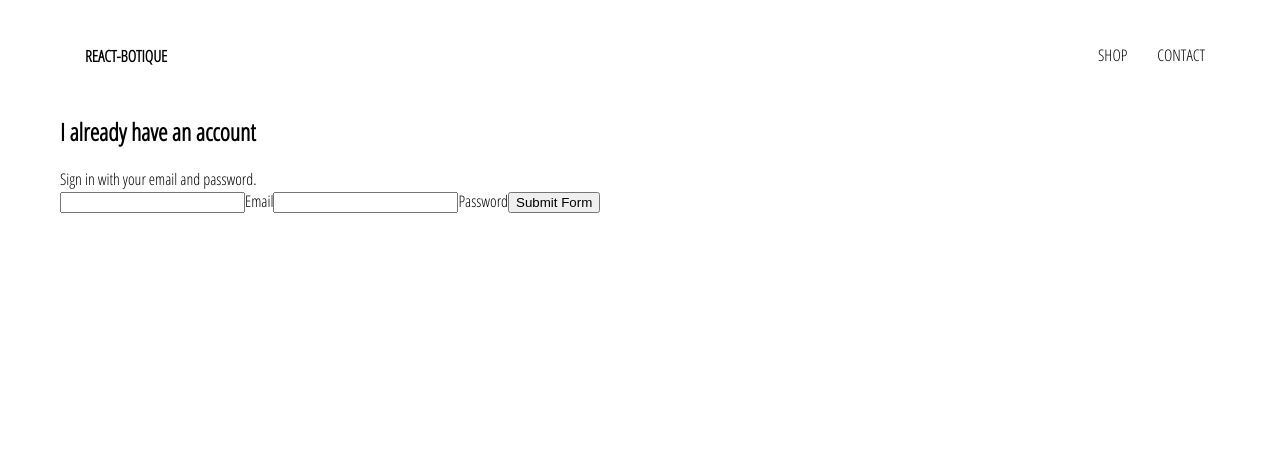
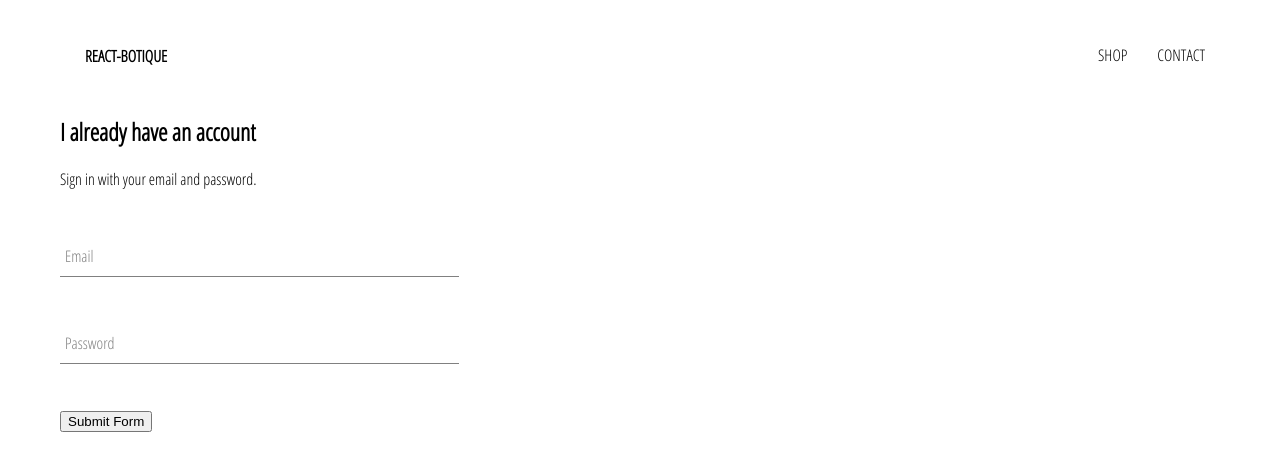
Before and after one commit to NathanielGiron/react-botique, a React (Create React App) app: page /signin in a window 1280 px wide. Shown: the top 470 px of the page. Built offline with nearby package versions, Linux system fonts and the light colour scheme.

Commit message:
added form input component

```diff
--- a/src/components/form-input/form-input.component.jsx
+++ b/src/components/form-input/form-input.component.jsx
@@ -0,0 +1,16 @@
+import React from 'react';
+
+import './form-input.styles.scss';
+
+const FormInput = ({ handleChange, label, ...otherProps}) => (
+  <div className='group'>
+    <input className='form-input' onChange={handleChange} {...otherProps} />
+    {label ? (
+      <label className={`${otherProps.value.length ? 'shrink': ''} form-input-label`}>
+        {label}
+      </label>
+    ) : null}
+  </div>
+);
+
+export default FormInput;
--- a/src/components/form-input/form-input.styles.scss
+++ b/src/components/form-input/form-input.styles.scss
@@ -0,0 +1,54 @@
+$sub-color: grey;
+$main-color: black;
+
+@mixin shrinkLabel {
+  top: -14px;
+  font-size: 12px;
+  color: $main-color;
+}
+
+.group {
+  position: relative;
+  margin: 45px 0;
+
+  .form-input {
+    background: none;
+    background-color: white;
+    color: $sub-color;
+    font-size: 18px;
+    padding: 10px 10px 10px 5px;
+    display: block;
+    width: 100%;
+    border: none;
+    border-radius: 0;
+    border-bottom: 1px solid $sub-color;
+    margin: 25px 0;
+
+    &:focus {
+      outline: none;
+    }
+
+    &:focus ~ .form-input-label {
+      @include shrinkLabel();
+    }
+  }
+
+  input[type='password'] {
+    letter-spacing: 0.3em;
+  }
+
+  .form-input-label {
+    color: $sub-color;
+    font-size: 16px;
+    font-weight: normal;
+    position: absolute;
+    pointer-events: none;
+    left: 5px;
+    top: 10px;
+    transition: 300ms ease all;
+
+    &.shrink {
+      @include shrinkLabel();
+    }
+  }
+}
--- a/src/components/signin/signin.component.jsx
+++ b/src/components/signin/signin.component.jsx
@@ -1,4 +1,6 @@
 import React, { Component } from 'react';
+
+import FormInput from '../form-input/form-input.component';
 
 import './signin.styles.scss';
 
@@ -31,20 +33,20 @@
         <span>Sign in with your email and password.</span>
 
         <form onSubmit={this.handleSubmit}>
-          <input
+          <FormInput
             type="email"
             name="email"
             value={this.state.email}
-            onChange={this.handleChange}
+            handleChange={this.handleChange}
+            label="Email"
             required />
-          <label>Email</label>
-          <input
+          <FormInput
             type="password"
             name="email"
             value={this.state.password}
-            onChange={this.handleChange}
+            handleChange={this.handleChange}
+            label="Password"
             required />
-          <label>Password</label>
 
           <input type="submit" value="Submit Form" />
         </form>
--- a/src/components/signin/signin.styles.scss
+++ b/src/components/signin/signin.styles.scss
@@ -0,0 +1,3 @@
+.signin {
+  width: 30vw;
+}
```
